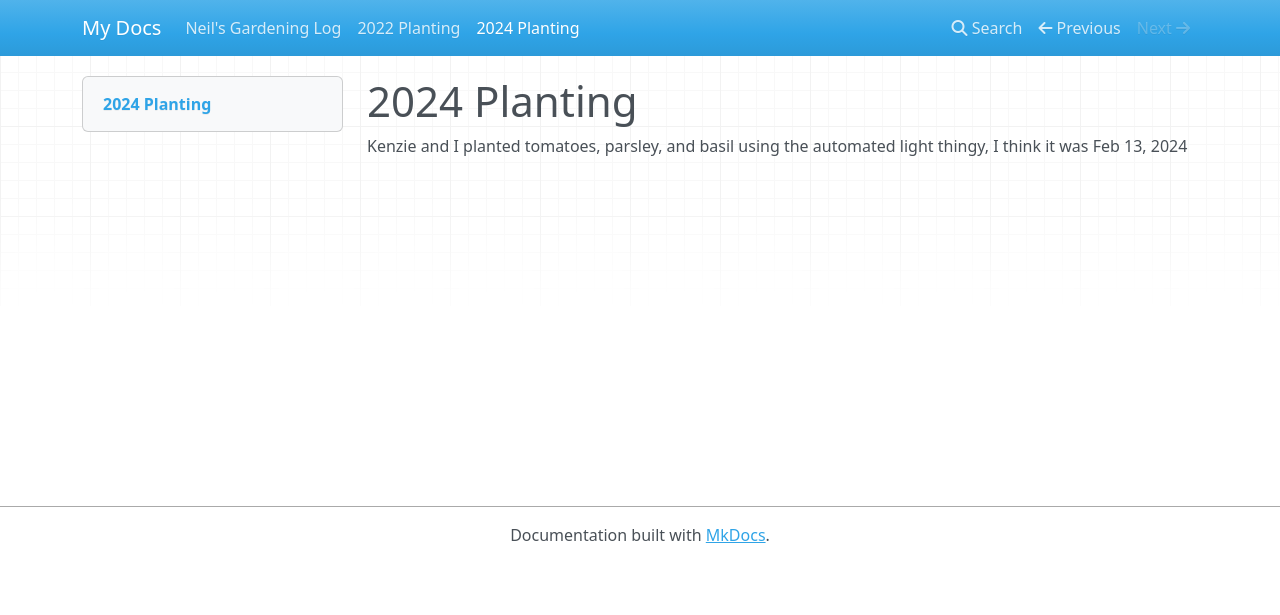
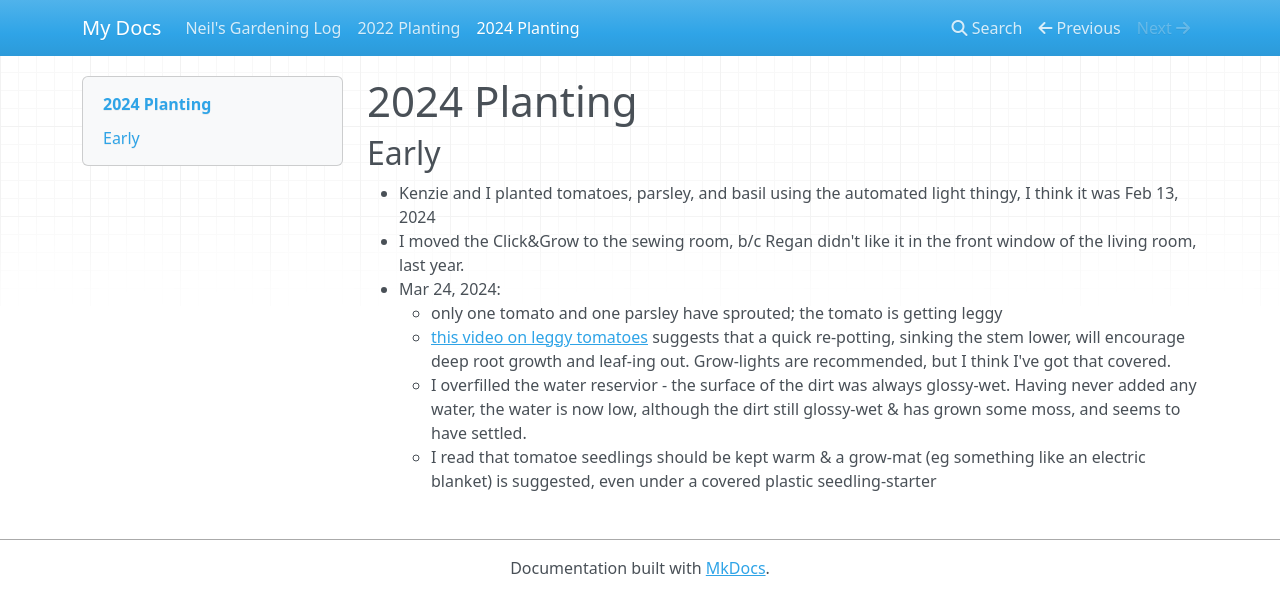
Before and after one commit to nmacgreg/gardenLog, an MkDocs documentation site: the page built from docs/2024planting.md, in a window 1280 px wide. Shown: the top 615 px of the page. Built offline with MkDocs 1.6.1, drawn with Linux system fonts in a browser that asks for light colours; nearby versions of some CDN libraries.

Commit message:
Added notes, a month after planting

```diff
--- a/docs/2024planting.md
+++ b/docs/2024planting.md
@@ -1,3 +1,11 @@
 # 2024 Planting
 
-Kenzie and I planted tomatoes, parsley, and basil using the automated light thingy, I think it was Feb 13, 2024
+## Early
+
+* Kenzie and I planted tomatoes, parsley, and basil using the automated light thingy, I think it was Feb 13, 2024
+* I moved the Click&Grow to the sewing room, b/c Regan didn't like it in the front window of the living room, last year.
+* Mar 24, 2024:
+    * only one tomato and one parsley have sprouted; the tomato is getting leggy
+    * [this video on leggy tomatoes](https://www.youtube.com/watch?v=ALbDgbIPkK0) suggests that a quick re-potting, sinking the stem lower, will encourage deep root growth and leaf-ing out.  Grow-lights are recommended, but I think I've got that covered.
+    * I overfilled the water reservior - the surface of the dirt was always glossy-wet.  Having never added any water, the water is now low, although the dirt still glossy-wet & has grown some moss, and seems to have settled.
+    * I read that tomatoe seedlings should be kept warm & a grow-mat (eg something like an electric blanket) is suggested, even under a covered plastic seedling-starter
```
